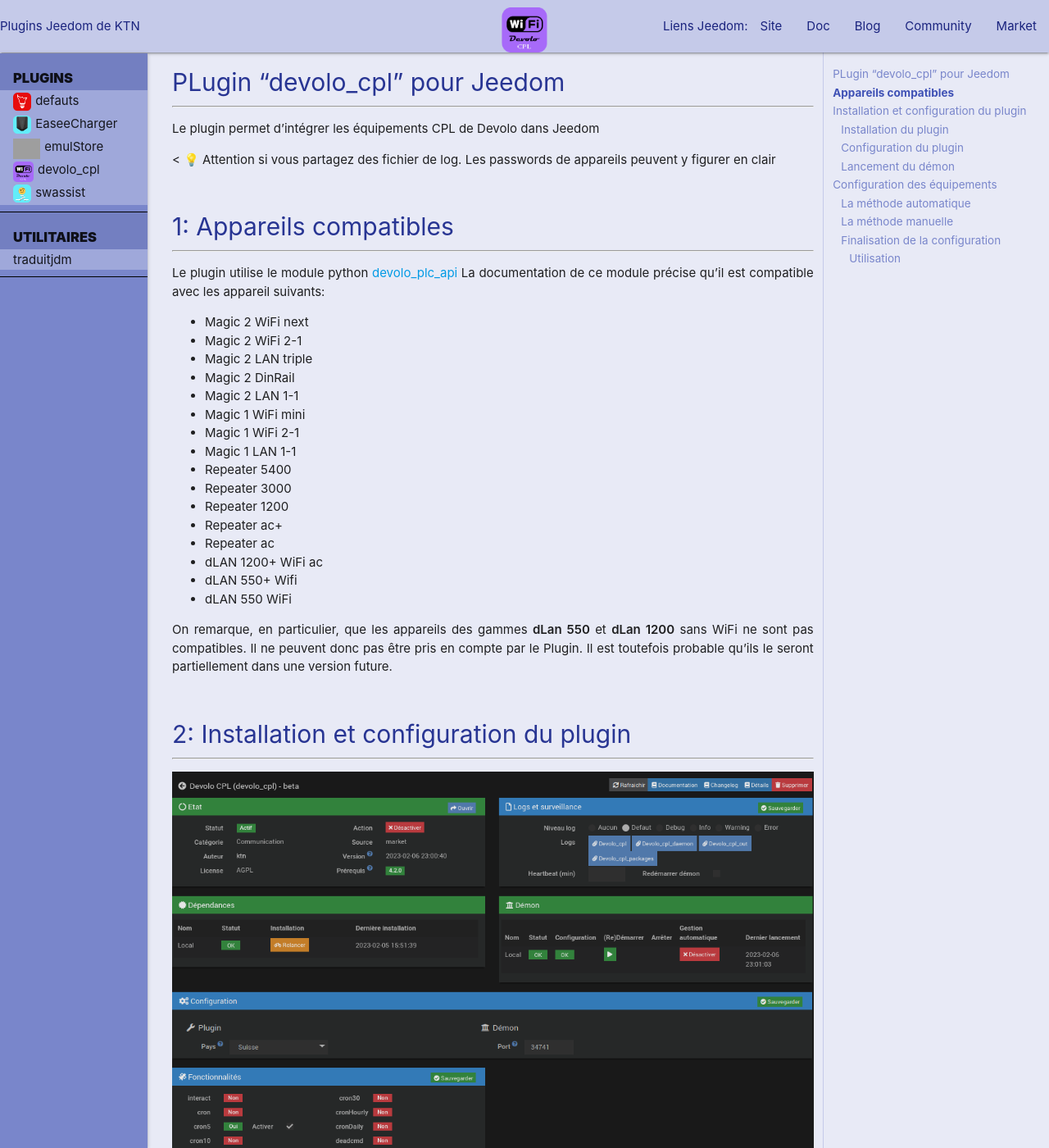
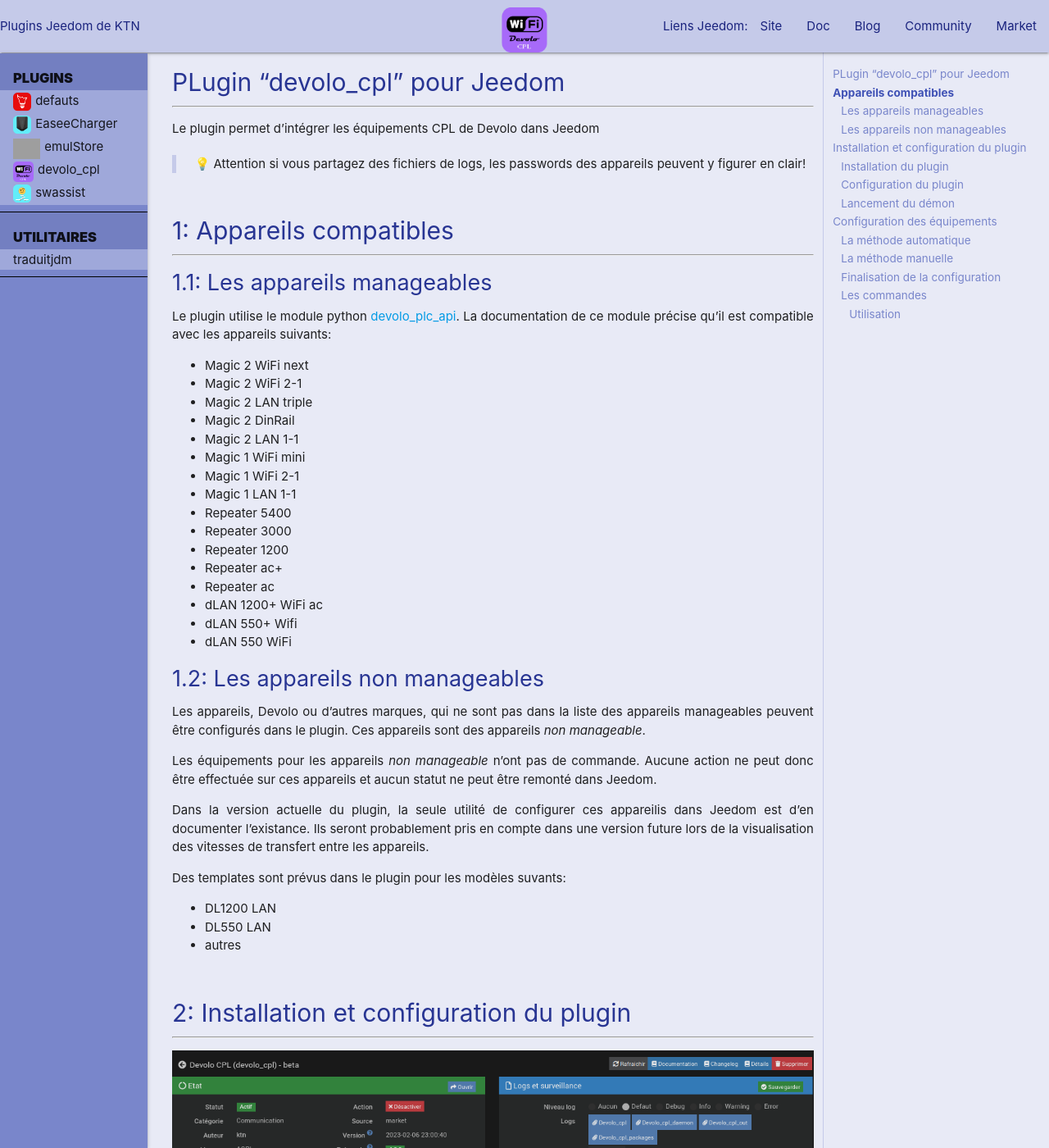
Before and after one commit to ktn001/ktn001.github.io, a Jekyll site: the page built from fr_FR/devolo_cpl/index.md, in a window 1280 px wide and 1400 px high. Shown: the whole window at 82% size. Built offline with Jekyll 4.4.1, drawn with Linux system fonts in a browser that asks for light colours; emoji names are drawn with the system emoji font; some of the changed text lies outside the part shown; grey boxes are pictures that could not be loaded.

Commit message:
devolo_cpl: nouvelle beta

```diff
--- a/fr_FR/devolo_cpl/index.md
+++ b/fr_FR/devolo_cpl/index.md
@@ -7,13 +7,15 @@
 
 Le plugin permet d'intégrer les équipements CPL de Devolo dans Jeedom
 
-< :bulb: Attention si vous partagez des fichier de log. Les passwords de appareils peuvent y figurer en clair
+> :bulb: Attention si vous partagez des fichiers de logs, les passwords des appareils peuvent y figurer en clair!
 
 # Appareils compatibles
 {: .num}
 
-Le plugin utilise le module python [devolo_plc_api](https://pypi.org/project/devolo-plc-api/)
-La documentation de ce module précise qu'il est compatible avec les appareil suivants:
+## Les appareils manageables
+{: .num}
+
+Le plugin utilise le module python [devolo_plc_api](https://pypi.org/project/devolo-plc-api/). La documentation de ce module précise qu'il est compatible avec les appareils suivants:
 
 + Magic 2 WiFi next
 + Magic 2 WiFi 2-1
@@ -32,11 +34,24 @@
 + dLAN 550+ Wifi
 + dLAN 550 WiFi
 
-On remarque, en particulier, que les appareils des gammes **dLan 550** et **dLan 1200** sans WiFi ne sont pas compatibles. Il ne peuvent donc pas être pris en compte par le Plugin. Il est toutefois probable qu'ils le seront partiellement dans une version future.
+## Les appareils non manageables
+{: .num}
+
+Les appareils, Devolo ou d'autres marques, qui ne sont pas dans la liste des appareils manageables peuvent être configurés dans le plugin. Ces appareils sont des appareils *non manageable*.
+
+Les équipements pour les appareils *non manageable* n'ont pas de commande. Aucune action ne peut donc être effectuée sur ces appareils et aucun statut ne peut être remonté dans Jeedom.
+
+Dans la version actuelle du plugin, la seule utilité de configurer ces appareilis dans Jeedom est d'en documenter l'existance. Ils seront probablement pris en compte dans une version future lors de la visualisation des vitesses de transfert entre les appareils.
+
+Des templates sont prévus dans le plugin pour les modèles suvants:
+
++ DL1200 LAN
++ DL550 LAN
++ autres
 
 # Installation et configuration du plugin
 {: .num}
-![Configuratin du plugin](/images/devolo_cpl/configuration_plugin.png)
+![Configuration du plugin](/images/devolo_cpl/configuration_plugin.png)
 
 ## Installation du plugin
 {: .num}
@@ -62,12 +77,9 @@
 # Configuration des équipements
 {: .num}
 
+Les équipements pour les appareils manageables peuvent être créé automatiquement a condition qu'ils se trouvent dans le même réseau que le serveur jeedom et qu'ils ne soient pas en veille. Sinon, il faudra les créer manuellement comme les appareils non manageables.
 ## La méthode automatique
 {: .num}
-
-> :bulb: Il n'y a pas encore eu de test en ce sens, mais il est fort probable que les équipements qui ne se touvent pas dans le même LAN (ou subnet) que Jeedom ne puissent pas être détectés. Si ceci se confirme, il faudra créer les équipements manuellement.
-
-> :bulb: Les appareils en mode `veille` ne peuvent pas être détectés. Il faut les `réveiller` en branchant un appareil allumé au port RJ45 ou créer l'équipement manuellement.
 
 Sur la page de gestion du plugin, cliquer sur l'icône `synchronisation`:
 
@@ -93,13 +105,18 @@
 ![équipement non configuré](/images/devolo_cpl/equipement_non_configure.png)
 
 Il faut
-+ Saisir le numéro de série de l'appareil
-+ Saisir l'adresse IP de l'appareil
-+ Sélectioner le type d'appareil
++ Saisir le numéro de série de l'appareil. *(Si vous ne connaissez pas de n° de série, vous pouvez saisir un texte quelquonque.)*
++ Saisir l'adresse mac de l'appareil.
++ Saisir l'adresse IP de l'appareil. *(Uniquement pour les appareils manageables)*
++ Sélectionner le type d'appareil. *(Uniquement pour les appareils manageables)*
 
-> :bulb: Le n° de série doit être unique mais le plugin ne vérifie pas, pour le moment, s'il y a un autre équipement configuré avec le même n° de série.
+> :bulb: Le n° de série doit être unique mais, pour le moment, le plugin ne le vérifie pas.
 
-![équipement configuré](/images/devolo_cpl/equipement_configure.png)
+##### Equipement manageable:
+![équipement manageable_configuré](/images/devolo_cpl/equipement_manageable_configure.png)
+
+##### Equipement non manageable:
+![équipement non manageable_configuré](/images/devolo_cpl/equipement_non_manageable_configure.png)
 
 ## Finalisation de la configuration
 {: .num}
@@ -109,6 +126,11 @@
 + L'activer.
 + Faire les configurations habituelles pour les équipements Jeedom.
 
+## Les commandes
+{: .num}
+
+Les commandes des équipements sont créées ou supprimées automatiquement lorsque le modèle de l'équipement est modifié. Les commande sont créées pour les modèles manageables et supprimées pour les modèles non manageable.
+
 ### Utilisation
 {: .num}
 
```
Also changed, not shown: fr_FR/devolo_cpl/changelog.md (+6 -0 lines), images/devolo_cpl/equipement_manageable_configure.png (added), images/devolo_cpl/equipement_non_manageable_configure.png (added).
